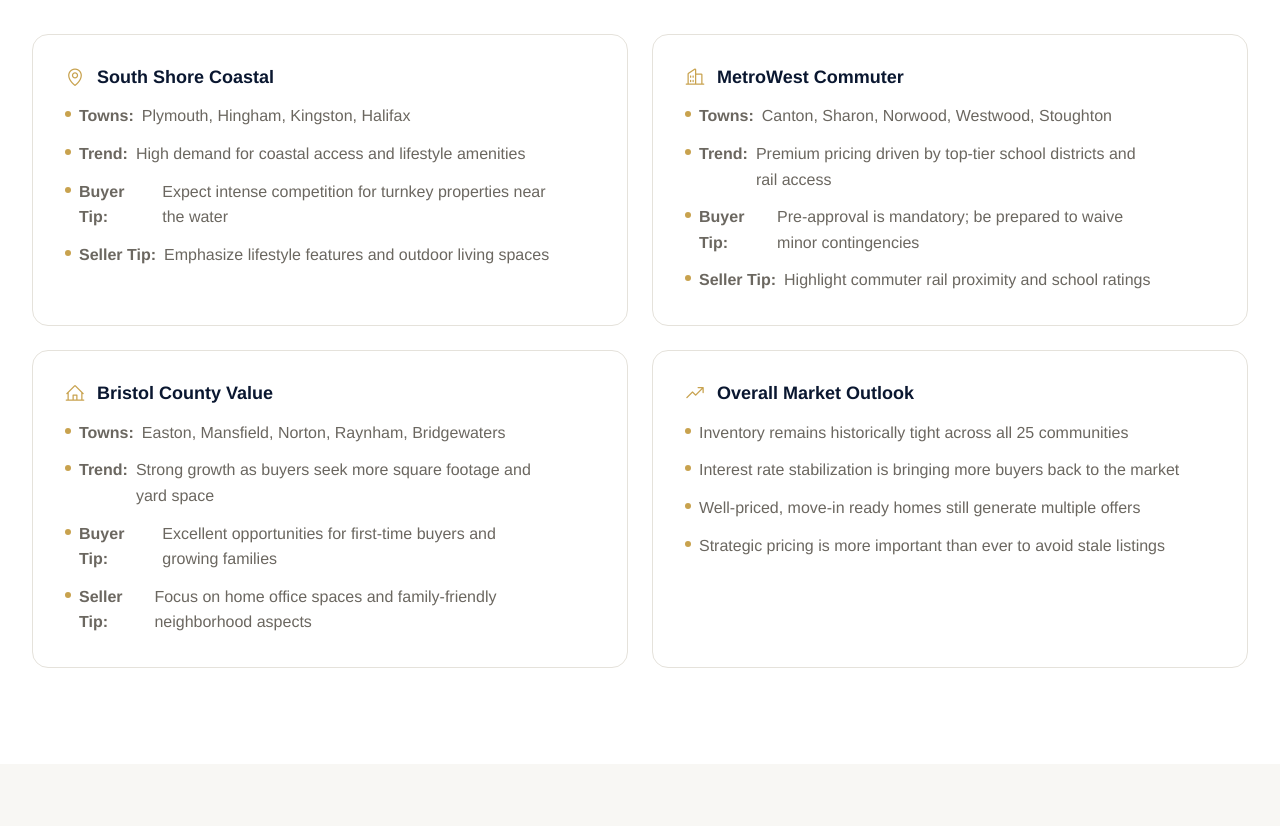
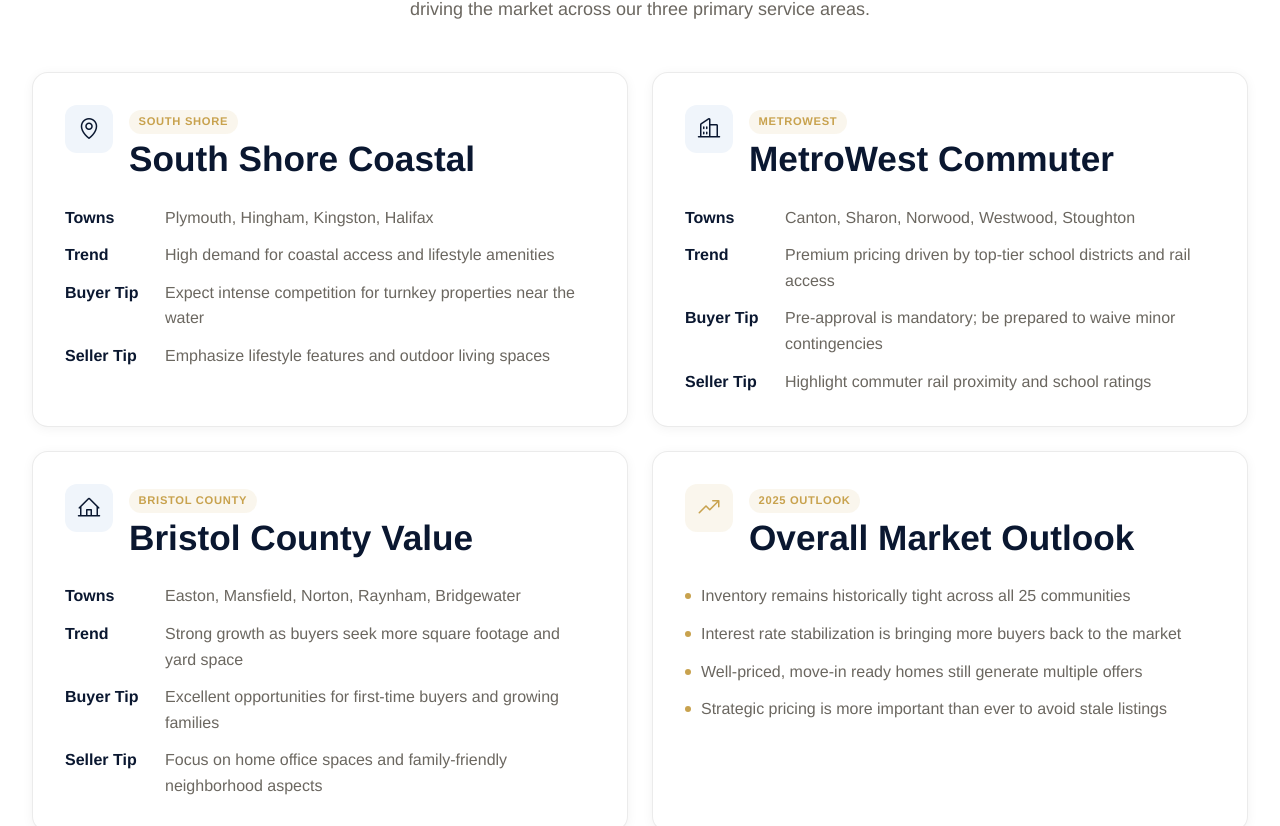
Before and after one commit to jesse-shauffer/jessica-shauffer, a Next.js app: page /market in a window 1280 px wide. Shown: the part 2755-3581 px from the top of the page. Built offline with nearby package versions, Linux system fonts and the light colour scheme; a web font is replaced by a local one.

Commit message:
feat: redesign market insight cards to match county card style with icon boxes and structured rows

```diff
--- a/src/app/(site)/market/page.tsx
+++ b/src/app/(site)/market/page.tsx
@@ -95,50 +95,119 @@ export default function MarketPage() {
 
       <section className="section" style={{ background: 'var(--white)' }}>
         <div className="container">
-          <div className="content-block__header" style={{ textAlign: 'center', maxWidth: 640, marginInline: 'auto', marginBottom: 'var(--space-12)' }}>
-            <h2>Micro-Market Dynamics</h2>
-            <p>Real estate is hyper-local. Here is a look at what is driving the market across our three primary service areas.</p>
+          <div className="section__header">
+            <p className="section__label">Micro-Market Dynamics</p>
+            <h2 className="section__title">What&apos;s Driving Each Region</h2>
+            <p className="section__desc">Real estate is hyper-local. Here is a look at what is driving the market across our three primary service areas.</p>
           </div>
 
           <div className="market-highlights">
             <div className="market-highlight">
-              <h3><i className="ph ph-map-pin"></i> South Shore Coastal</h3>
-              <ul>
-                <li><strong>Towns:</strong> Plymouth, Hingham, Kingston, Halifax</li>
-                <li><strong>Trend:</strong> High demand for coastal access and lifestyle amenities</li>
-                <li><strong>Buyer Tip:</strong> Expect intense competition for turnkey properties near the water</li>
-                <li><strong>Seller Tip:</strong> Emphasize lifestyle features and outdoor living spaces</li>
-              </ul>
+              <div className="market-highlight__header">
+                <div className="market-highlight__icon"><i className="ph ph-map-pin" aria-hidden="true"></i></div>
+                <div>
+                  <span className="market-highlight__badge">South Shore</span>
+                  <h3 className="market-highlight__title">South Shore Coastal</h3>
+                </div>
+              </div>
+              <div className="market-highlight__rows">
+                <div className="market-highlight__row">
+                  <span className="market-highlight__row-label">Towns</span>
+                  <span className="market-highlight__row-value">Plymouth, Hingham, Kingston, Halifax</span>
+                </div>
+                <div className="market-highlight__row">
+                  <span className="market-highlight__row-label">Trend</span>
+                  <span className="market-highlight__row-value">High demand for coastal access and lifestyle amenities</span>
+                </div>
+                <div className="market-highlight__row">
+                  <span className="market-highlight__row-label">Buyer Tip</span>
+                  <span className="market-highlight__row-value">Expect intense competition for turnkey properties near the water</span>
+                </div>
+                <div className="market-highlight__row">
+                  <span className="market-highlight__row-label">Seller Tip</span>
+                  <span className="market-highlight__row-value">Emphasize lifestyle features and outdoor living spaces</span>
+                </div>
+              </div>
             </div>
 
             <div className="market-highlight">
-              <h3><i className="ph ph-buildings"></i> MetroWest Commuter</h3>
-              <ul>
-                <li><strong>Towns:</strong> Canton, Sharon, Norwood, Westwood, Stoughton</li>
-                <li><strong>Trend:</strong> Premium pricing driven by top-tier school districts and rail access</li>
-                <li><strong>Buyer Tip:</strong> Pre-approval is mandatory; be prepared to waive minor contingencies</li>
-                <li><strong>Seller Tip:</strong> Highlight commuter rail proximity and school ratings</li>
-              </ul>
+              <div className="market-highlight__header">
+                <div className="market-highlight__icon"><i className="ph ph-buildings" aria-hidden="true"></i></div>
+                <div>
+                  <span className="market-highlight__badge">MetroWest</span>
+                  <h3 className="market-highlight__title">MetroWest Commuter</h3>
+                </div>
+              </div>
+              <div className="market-highlight__rows">
+                <div className="market-highlight__row">
+                  <span className="market-highlight__row-label">Towns</span>
+                  <span className="market-highlight__row-value">Canton, Sharon, Norwood, Westwood, Stoughton</span>
+                </div>
+                <div className="market-highlight__row">
+                  <span className="market-highlight__row-label">Trend</span>
+                  <span className="market-highlight__row-value">Premium pricing driven by top-tier school districts and rail access</span>
+                </div>
+                <div className="market-highlight__row">
+                  <span className="market-highlight__row-label">Buyer Tip</span>
+                  <span className="market-highlight__row-value">Pre-approval is mandatory; be prepared to waive minor contingencies</span>
+                </div>
+                <div className="market-highlight__row">
+                  <span className="market-highlight__row-label">Seller Tip</span>
+                  <span className="market-highlight__row-value">Highlight commuter rail proximity and school ratings</span>
+                </div>
+              </div>
             </div>
 
             <div className="market-highlight">
-              <h3><i className="ph ph-house-line"></i> Bristol County Value</h3>
-              <ul>
-                <li><strong>Towns:</strong> Easton, Mansfield, Norton, Raynham, Bridgewaters</li>
-                <li><strong>Trend:</strong> Strong growth as buyers seek more square footage and yard space</li>
-                <li><strong>Buyer Tip:</strong> Excellent opportunities for first-time buyers and growing families</li>
-                <li><strong>Seller Tip:</strong> Focus on home office spaces and family-friendly neighborhood aspects</li>
-              </ul>
+              <div className="market-highlight__header">
+                <div className="market-highlight__icon"><i className="ph ph-house-line" aria-hidden="true"></i></div>
+                <div>
+                  <span className="market-highlight__badge">Bristol County</span>
+                  <h3 className="market-highlight__title">Bristol County Value</h3>
+                </div>
+              </div>
+              <div className="market-highlight__rows">
+                <div className="market-highlight__row">
+                  <span className="market-highlight__row-label">Towns</span>
+                  <span className="market-highlight__row-value">Easton, Mansfield, Norton, Raynham, Bridgewater</span>
+                </div>
+                <div className="market-highlight__row">
+                  <span className="market-highlight__row-label">Trend</span>
+                  <span className="market-highlight__row-value">Strong growth as buyers seek more square footage and yard space</span>
+                </div>
+                <div className="market-highlight__row">
+                  <span className="market-highlight__row-label">Buyer Tip</span>
+                  <span className="market-highlight__row-value">Excellent opportunities for first-time buyers and growing families</span>
+                </div>
+                <div className="market-highlight__row">
+                  <span className="market-highlight__row-label">Seller Tip</span>
+                  <span className="market-highlight__row-value">Focus on home office spaces and family-friendly neighborhood aspects</span>
+                </div>
+              </div>
             </div>
 
-            <div className="market-highlight">
-              <h3><i className="ph ph-trend-up"></i> Overall Market Outlook</h3>
-              <ul>
-                <li>Inventory remains historically tight across all 25 communities</li>
-                <li>Interest rate stabilization is bringing more buyers back to the market</li>
-                <li>Well-priced, move-in ready homes still generate multiple offers</li>
-                <li>Strategic pricing is more important than ever to avoid stale listings</li>
-              </ul>
+            <div className="market-highlight market-highlight--outlook">
+              <div className="market-highlight__header">
+                <div className="market-highlight__icon market-highlight__icon--gold"><i className="ph ph-trend-up" aria-hidden="true"></i></div>
+                <div>
+                  <span className="market-highlight__badge">2025 Outlook</span>
+                  <h3 className="market-highlight__title">Overall Market Outlook</h3>
+                </div>
+              </div>
+              <div className="market-highlight__rows">
+                <div className="market-highlight__row market-highlight__row--bullet">
+                  <span className="market-highlight__row-value">Inventory remains historically tight across all 25 communities</span>
+                </div>
+                <div className="market-highlight__row market-highlight__row--bullet">
+                  <span className="market-highlight__row-value">Interest rate stabilization is bringing more buyers back to the market</span>
+                </div>
+                <div className="market-highlight__row market-highlight__row--bullet">
+                  <span className="market-highlight__row-value">Well-priced, move-in ready homes still generate multiple offers</span>
+                </div>
+                <div className="market-highlight__row market-highlight__row--bullet">
+                  <span className="market-highlight__row-value">Strategic pricing is more important than ever to avoid stale listings</span>
+                </div>
+              </div>
             </div>
           </div>
         </div>
--- a/src/app/globals.css
+++ b/src/app/globals.css
@@ -2484,56 +2484,107 @@ a, button, [role="button"], input, textarea, select {
 
 .market-highlight {
   background: var(--white);
-  border: 1px solid var(--gray-200);
+  border: 1px solid rgba(0,0,0,0.08);
   border-radius: var(--radius-xl);
   padding: var(--space-8);
-}
-
-.market-highlight h3 {
-  font-size: var(--text-base);
+  display: flex;
+  flex-direction: column;
+  gap: var(--space-6);
+  box-shadow: 0 2px 12px rgba(0,0,0,0.05);
+  transition: box-shadow 0.2s, transform 0.2s;
+}
+
+.market-highlight:hover {
+  box-shadow: 0 8px 32px rgba(0,48,135,0.1);
+  transform: translateY(-2px);
+}
+
+.market-highlight__header {
+  display: flex;
+  align-items: flex-start;
+  gap: var(--space-4);
+}
+
+.market-highlight__icon {
+  width: 3rem;
+  height: 3rem;
+  border-radius: var(--radius-lg);
+  background: var(--navy-50);
+  display: flex;
+  align-items: center;
+  justify-content: center;
+  flex-shrink: 0;
+  font-size: 1.5rem;
+  color: var(--primary);
+}
+
+.market-highlight__icon--gold {
+  background: rgba(200,162,78,0.1);
+  color: var(--accent);
+}
+
+.market-highlight__badge {
+  display: inline-block;
+  font-size: 0.7rem;
   font-weight: 700;
-  color: var(--primary);
-  margin-bottom: var(--space-4);
-  display: flex;
-  align-items: center;
-  gap: var(--space-3);
-}
-
-.market-highlight h3 i {
-  color: var(--accent);
-  font-size: 1.25rem;
-}
-
-.market-highlight p {
-  font-size: var(--text-sm);
-  color: var(--color-text-muted);
-  line-height: 1.7;
-}
-
-.market-highlight ul {
-  list-style: none;
+  letter-spacing: 0.06em;
+  text-transform: uppercase;
+  color: var(--gold);
+  background: rgba(200,162,78,0.1);
+  padding: 0.2rem 0.6rem;
+  border-radius: var(--radius-full);
+  margin-bottom: 0.25rem;
+}
+
+.market-highlight__title {
+  font-size: var(--text-xl);
+  font-weight: 700;
+  color: var(--primary);
+  margin: 0;
+  line-height: 1.2;
+}
+
+.market-highlight__rows {
   display: flex;
   flex-direction: column;
   gap: var(--space-3);
 }
 
-.market-highlight ul li {
-  font-size: var(--text-sm);
-  color: var(--color-text-muted);
-  display: flex;
-  align-items: flex-start;
-  gap: var(--space-2);
-  line-height: 1.6;
-}
-
-.market-highlight ul li::before {
+.market-highlight__row {
+  display: grid;
+  grid-template-columns: 5.5rem 1fr;
+  gap: var(--space-3);
+  align-items: baseline;
+}
+
+.market-highlight__row--bullet {
+  grid-template-columns: 1fr;
+  padding-left: var(--space-4);
+  position: relative;
+}
+
+.market-highlight__row--bullet::before {
   content: '';
+  position: absolute;
+  left: 0;
+  top: 0.55em;
   width: 0.375rem;
   height: 0.375rem;
   border-radius: var(--radius-full);
   background: var(--accent);
-  flex-shrink: 0;
-  margin-top: 0.5rem;
+}
+
+.market-highlight__row-label {
+  font-size: var(--text-sm);
+  font-weight: 700;
+  color: var(--primary);
+  white-space: nowrap;
+}
+
+.market-highlight__row-value {
+  font-size: var(--text-sm);
+  color: var(--color-text-muted);
+  line-height: 1.6;
 }
 
 @media (max-width: 47.9375rem) {
```
